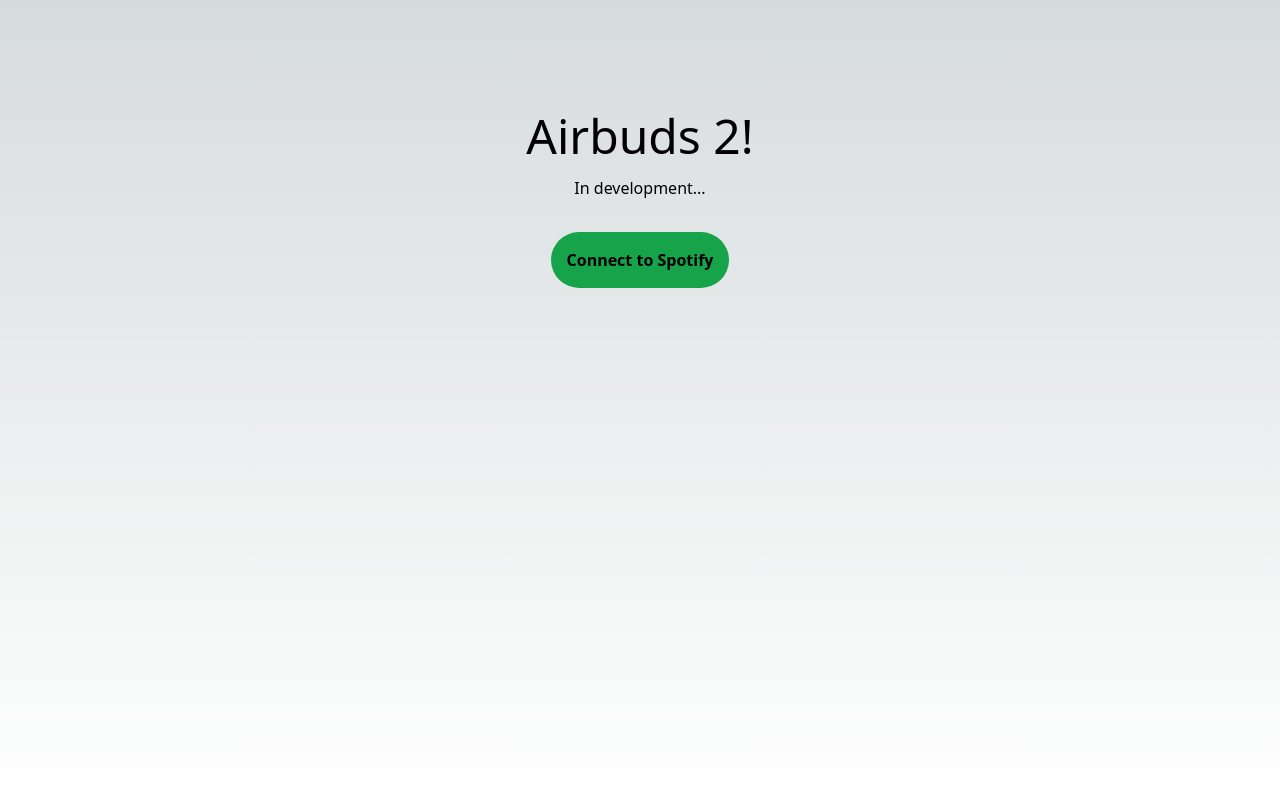
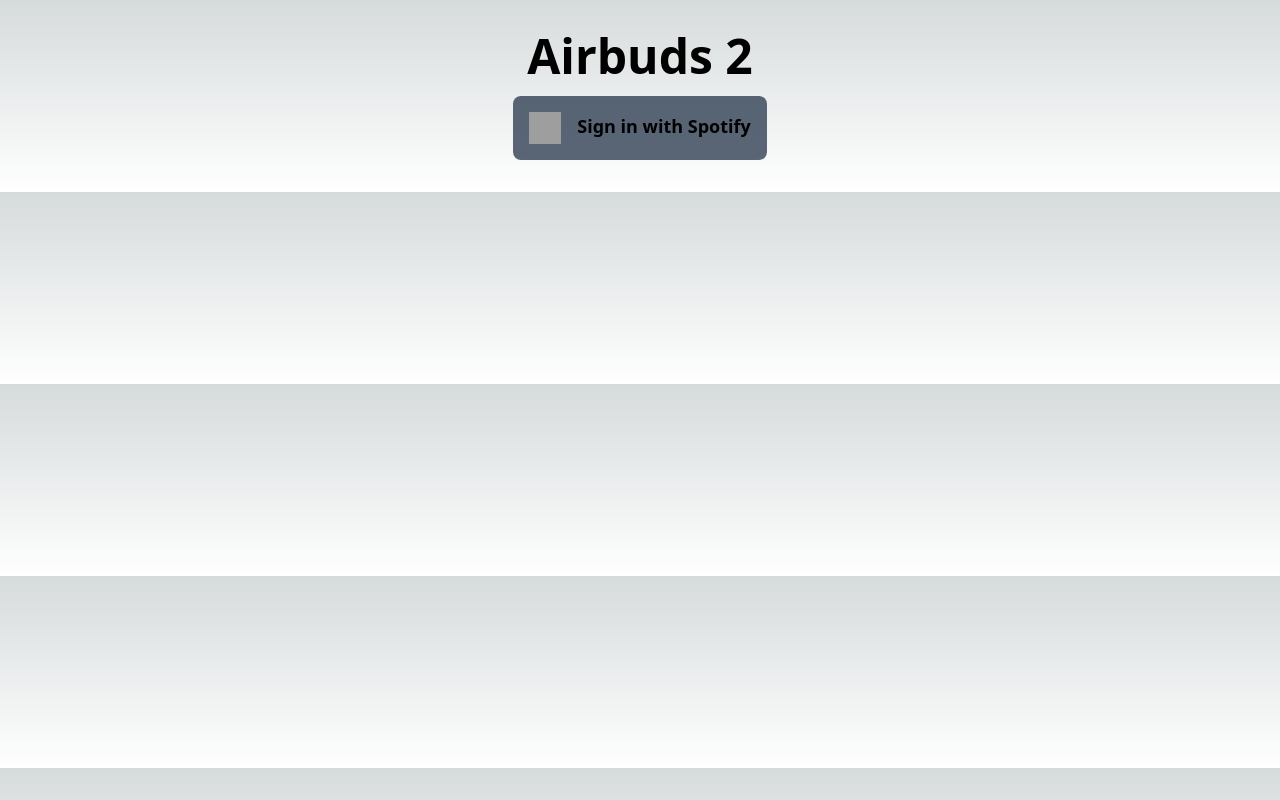
Before and after one commit to andrew-lin-chang/airbuds2, a Next.js app: page / in a window 1280 px wide. Built offline with nearby package versions, Linux system fonts and the light colour scheme; no server answers; grey boxes are pictures that could not be loaded.

Commit message:
use Auth.js for spotify login

```diff
--- a/package.json
+++ b/package.json
@@ -12,6 +12,7 @@
   "dependencies": {
     "dotenv": "^16.4.5",
     "next": "14.2.4",
+    "next-auth": "^5.0.0-beta.20",
     "react": "^18",
     "react-dom": "^18"
   },
--- /dev/null
+++ b/src/app/api/auth/[...nextauth]/route.ts
@@ -0,0 +1,2 @@
+import { auth, handlers } from "@/app/auth";
+export const { GET, POST } = handlers
--- /dev/null
+++ b/src/app/auth.ts
@@ -0,0 +1,6 @@
+import NextAuth from "next-auth"
+import spotify from "next-auth/providers/spotify"
+
+export const { handlers, signIn, signOut, auth } = NextAuth({
+    providers: [spotify]
+})
--- /dev/null
+++ b/src/app/components/AuthComponents.tsx
@@ -0,0 +1,47 @@
+import { signIn, signOut, auth } from "@/app/auth";
+
+export function SignIn() {
+  return (
+    <form
+      action={async () => {
+        "use server";
+        await signIn("spotify");
+      }}
+    >
+      <button
+        className="rounded-lg bg-slate-700 bg-opacity-80 p-4 flex justify-between gap-4 hover:bg-green-500 hover:bg-opacity-50"
+        type="submit"
+      >
+        <img
+          className="w-8 h-8"
+          src="https://authjs.dev/img/providers/spotify.svg"
+        />
+        <p className="font-bold text-lg">Sign in with Spotify</p>
+      </button>
+    </form>
+  );
+}
+
+export function SignOut() {
+  return (
+    <form
+      action={async () => {
+        "use server";
+        await signOut();
+      }}
+    >
+      <button
+        className="rounded-lg bg-slate-700 bg-opacity-80 p-4 hover:bg-green-500 hover:bg-opacity-50"
+        type="submit"
+      >
+        <p className="font-bold text-lg">Sign Out</p>
+      </button>
+    </form>
+  );
+}
+
+export async function AuthButton() {
+  const session = await auth();
+    if (!session?.user) return <SignIn />;
+    return <SignOut />;
+}
--- /dev/null
+++ b/src/app/components/Profile.tsx
@@ -0,0 +1,12 @@
+import { auth } from "../auth";
+
+export async function ProfilePicture() {
+  const session = await auth();
+  if (!session?.user || !session.user.image) return null;
+
+  return (
+    <div>
+      <img src={session.user.image} alt="User profile picture" />
+    </div>
+  );
+}
--- a/src/app/page.tsx
+++ b/src/app/page.tsx
@@ -1,35 +1,15 @@
-"use client";
+import { AuthButton } from "./components/AuthComponents";
+import { ProfilePicture } from "./components/Profile";
 
-import Image from "next/image";
-import { useState, useEffect } from "react";
-import Dashboard from "./dashboard/page";
-
-export default function Home() {
-  const [token, setToken] = useState();
-
-  useEffect(() => {
-    async function getToken() {
-      const response = await fetch("/auth/token");
-      const json = await response.json();
-      setToken(json.access_token);
-    }
-
-    getToken();
-  }, []);
+export default function App() {
 
   return (
-    <main className="flex min-h-screen flex-col items-center p-24">
-      <h1 className="text-5xl my-4">Airbuds 2!</h1>
-      <p>In development...</p>
-      { !token ? (
-        <div className="bg-green-600 rounded-full p-4 my-8">
-          <a className="font-extrabold" href="/auth/login">
-            Connect to Spotify
-          </a>
-        </div>
-      ) : (
-        <Dashboard />
-      )}
+    <main className="container mx-auto">
+      <div className="grid justify-items-center gap-4 my-8">
+        <h1 className="text-5xl font-extrabold">Airbuds 2</h1>
+        <ProfilePicture />
+        <AuthButton />
+      </div>
     </main>
   );
 }
```
Also changed, not shown: 2 other files (tests, documents, lock files or other folders).
